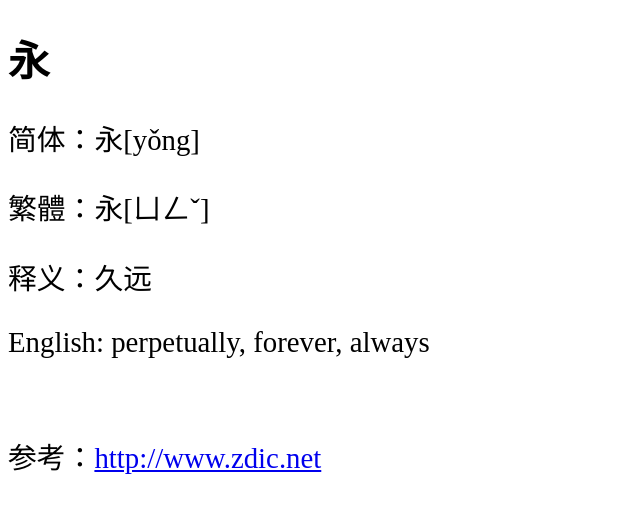
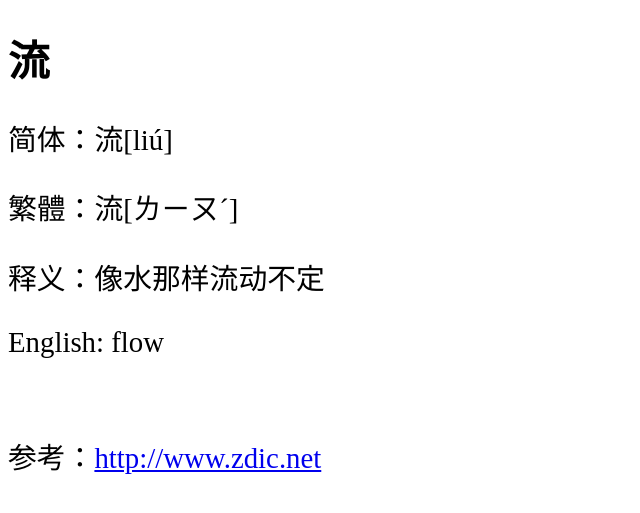
Before and after one commit to shengzhe/livecalligraphy, a Jekyll site: the page built from _posts/2012-08-31-LanTing-57.html, in a window 1280 px wide. Shown: the top 513 px of the page, without its empty margins (0-640 px from the left). Built offline with Jekyll 4.4.1, drawn with Linux system fonts in a browser that asks for light colours; Markdown is read by kramdown in place of the engine named in the settings.

Commit message:
Update _posts/2012-08-31-LanTing-57.html

```diff
--- a/_posts/2012-08-31-LanTing-57.html
+++ b/_posts/2012-08-31-LanTing-57.html
@@ -1,11 +1,11 @@
 ---
 layout: default
-title: 兰亭集序第1个字 (1st character of Lan Ting)
+title: 兰亭集序第57个字 (57th character of Lan Ting)
 ---
-<h1>永</h1>
-<p>简体：永[yǒng]</p>
-<p>繁體：永[ㄩㄥˇ]</p>
-<p>释义：久远</p>
-<p>English: perpetually, forever, always</p>
+<h1>流</h1>
+<p>简体：流[liú]</p>
+<p>繁體：流[ㄌㄧㄡˊ]</p>
+<p>释义：像水那样流动不定</p>
+<p>English: flow</p>
 <br/>
-<p>参考：<a href="http://www.zdic.net/zd/zi/ZdicE6ZdicB0ZdicB8.htm">http://www.zdic.net</a></p>
+<p>参考：<a href="http://www.zdic.net/zd/zi/ZdicE6ZdicB5Zdic81.htm">http://www.zdic.net</a></p>
```
